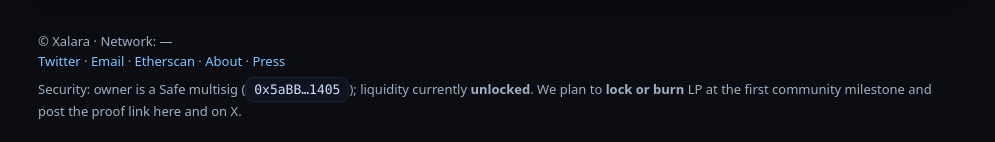
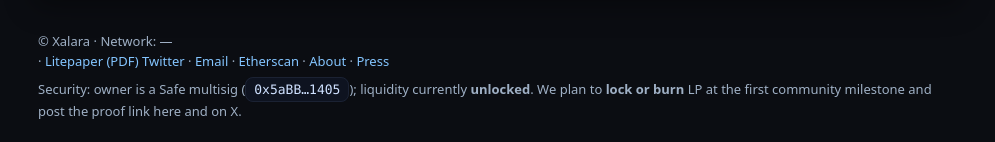
Before and after one commit to mrtlhn/xalara-site, a website: page index.html in a window 1280 px wide. Shown: the part 3582-3724 px from the top of the page, without its empty margins (142-1137 px from the left). Drawn offline with nearby package versions, Linux system fonts and the light colour scheme.

Commit message:
Update index.html

```diff
--- a/index.html
+++ b/index.html
@@ -361,6 +361,7 @@
 
     <footer>
       © <span id="year"></span> Xalara · Network: <span id="footerNet">—</span><br>
+      · <a href="/assets/xalara-litepaper-v1.pdf" target="_blank" rel="noopener">Litepaper (PDF)</a>
       <a href="https://twitter.com/Xalara_Token" target="_blank" rel="noopener">Twitter</a> ·
       <a href="mailto:xalara.project@gmail.com">Email</a> ·
       <a href="https://etherscan.io/address/0x20F58aC708D2ebBA5f4B6f1687073f631714f9F3#code" target="_blank" rel="noopener">Etherscan</a> ·
```
